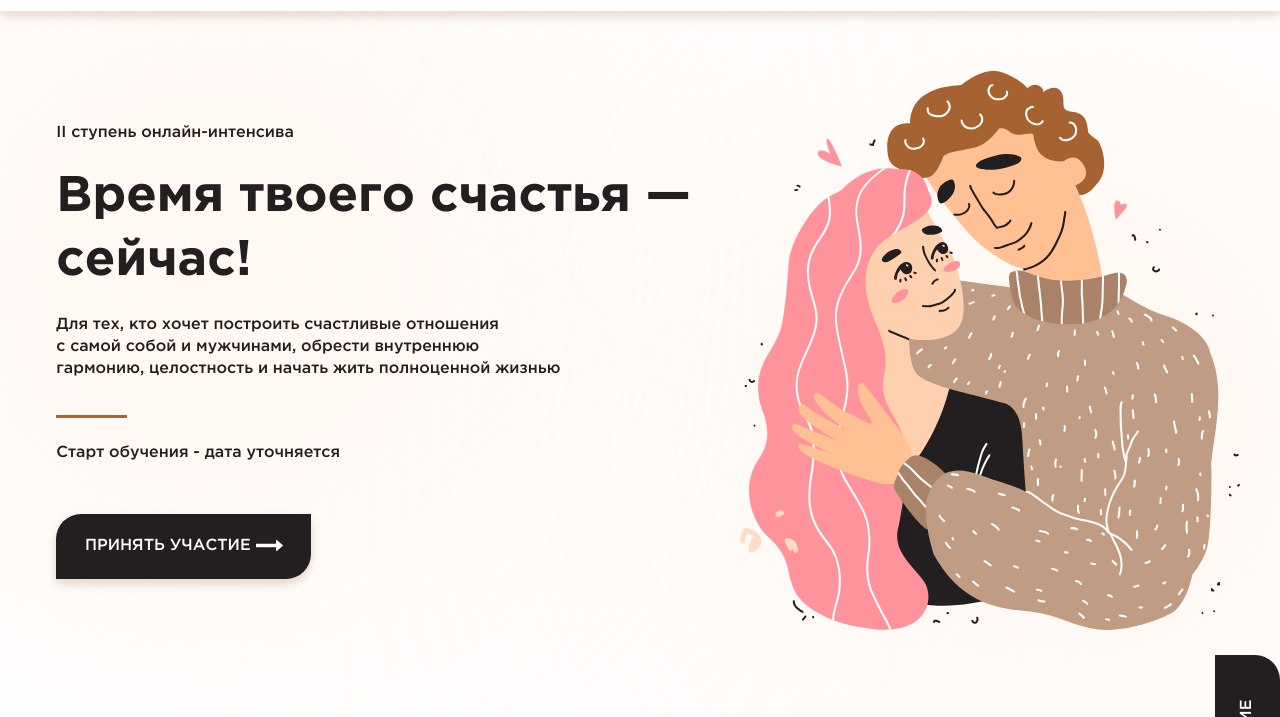
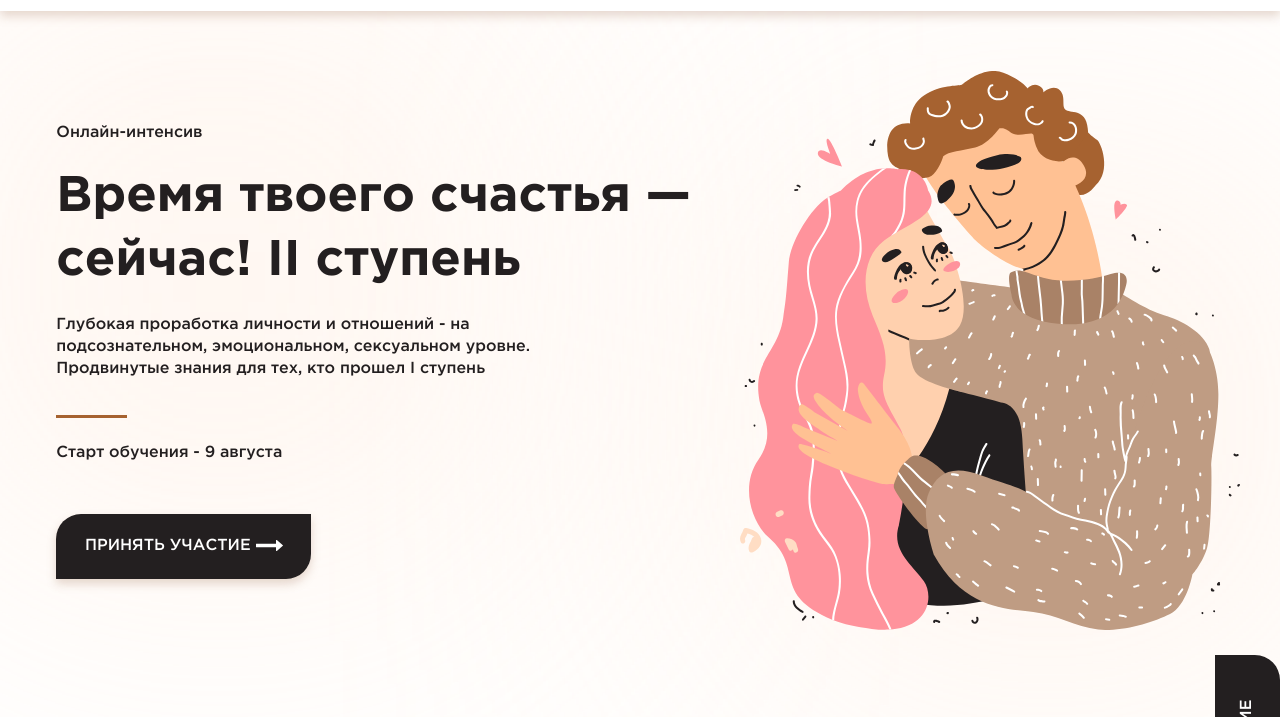
Before and after one commit to littldude/vtss2, a plain HTML site: page index.html in a window 1280 px wide. Shown: the part 53-770 px from the top of the page. Drawn offline with nearby package versions, Linux system fonts and the light colour scheme; no server answers.

Commit message:
New information

```diff
--- a/index.html
+++ b/index.html
@@ -28,11 +28,11 @@
     <meta name="msapplication-TileImage" content="img/favicon/ms-icon-144x144.png">
     <!-- END FAVICON CODE -->
     <!-- OPEN GRAPH -->
-    <meta property="og:title" content="II ступень онлайн-интенсива «Время твоего счастья — сейчас!»">
+    <meta property="og:title" content="Онлайн-интенсив «Время твоего счастья — сейчас!»">
     <meta property="og:type" content="article">
     <meta property="og:site_name" content="Добрый психолог Вадим Куркин">
     <meta property="og:url" content="https://vadimkurkin.com/">
-    <meta property="og:description" content="Для тех, кто хочет построить счастливые отношения с самой собой и мужчинами, обрести внутреннюю гармонию, целостность и начать жить полноценной жизнью">
+    <meta property="og:description" content="Глубокая проработка личности и отношений - на подсознательном, эмоциональном, сексуальном уровне. Продвинутые знания для тех, кто прошел I ступень">
     <meta property="og:image:secure_url" content="https://vadimkurkin.com/">
     <meta property="vk:image" content="https://vadimkurkin.com/">
     <meta property="twitter:image" content="https://vadimkurkin.com/">
@@ -91,10 +91,10 @@
             <div class="container">
                 <div class="intro__inner">
                     <div class="intro__text">
-                        <p class="text text--medium">II ступень онлайн-интенсива</p>
-                        <h1 class="title title--intro title--left">Время твоего счастья — сейчас!</h1>
-                        <p class="text text--decoration text--medium">Для тех, кто хочет построить счастливые отношения с самой собой и мужчинами, обрести внутреннюю гармонию, целостность и начать жить полноценной жизнью</p>
-                        <p class="text text--date text--medium">Старт обучения - дата уточняется</p>
+                        <p class="text text--medium">Онлайн-интенсив</p>
+                        <h1 class="title title--intro title--left">Время твоего счастья — сейчас! II ступень</h1>
+                        <p class="text text--decoration text--medium">Глубокая проработка личности и отношений - на подсознательном, эмоциональном, сексуальном уровне. Продвинутые знания для тех, кто прошел I ступень</p>
+                        <p class="text text--date text--medium">Старт обучения - 9 августа</p>
                         <a class="button button--intro" href="#buy">Принять участие
                             <svg><use href="sprite.svg#arrow"></use></svg>
                         </a>
@@ -441,7 +441,6 @@
                             <li class="list__item list__item--circle list__item--circle__grey text text--medium text--grey">Закрытый чат для участниц</li>
                             <li class="list__item list__item--circle list__item--circle__grey text text--medium text--grey">Личная терапия: 2 сессии</li>
                             <li class="list__item list__item--circle list__item--circle__grey text text--medium text--grey">Личный куратор</li>
-                            <li class="list__item list__item--circle list__item--circle__grey text text--medium text--grey">Разбор вашей ситуации Вадимом Куркиным</li>
                         </ul>
                         <div class="buy__inner--item__bottom">
                             <p class="subtitle subtitle--overline subtitle--buy"> 20 000 р.</p>
@@ -466,7 +465,6 @@
                             <li class="list__item list__item--circle list__item--circle__brown text text--medium">Закрытый чат для участниц</li>
                             <li class="list__item list__item--circle list__item--circle__grey text text--medium text--grey">Личная терапия: 2 сессии</li>
                             <li class="list__item list__item--circle list__item--circle__grey text text--medium text--grey">Личный куратор</li>
-                            <li class="list__item list__item--circle list__item--circle__grey text text--medium text--grey">Разбор вашей ситуации Вадимом Куркиным</li>
                         </ul>
                         <div class="buy__inner--item__bottom">
                             <p class="subtitle subtitle--overline subtitle--buy"> 45 000 р.</p>
@@ -491,7 +489,6 @@
                             <li class="list__item list__item--circle list__item--circle__brown text text--medium">Закрытый чат для участниц</li>
                             <li class="list__item list__item--circle list__item--circle__brown text text--medium">Личная терапия: 2 сессии</li>
                             <li class="list__item list__item--circle list__item--circle__brown text text--medium">Личный куратор</li>
-                            <li class="list__item list__item--circle list__item--circle__brown text text--medium">Разбор вашей ситуации Вадимом Куркиным</li>
                         </ul>
                         <div class="buy__inner--item__bottom">
                             <p class="subtitle subtitle--overline subtitle--buy"> 80 000 р.</p>
```
